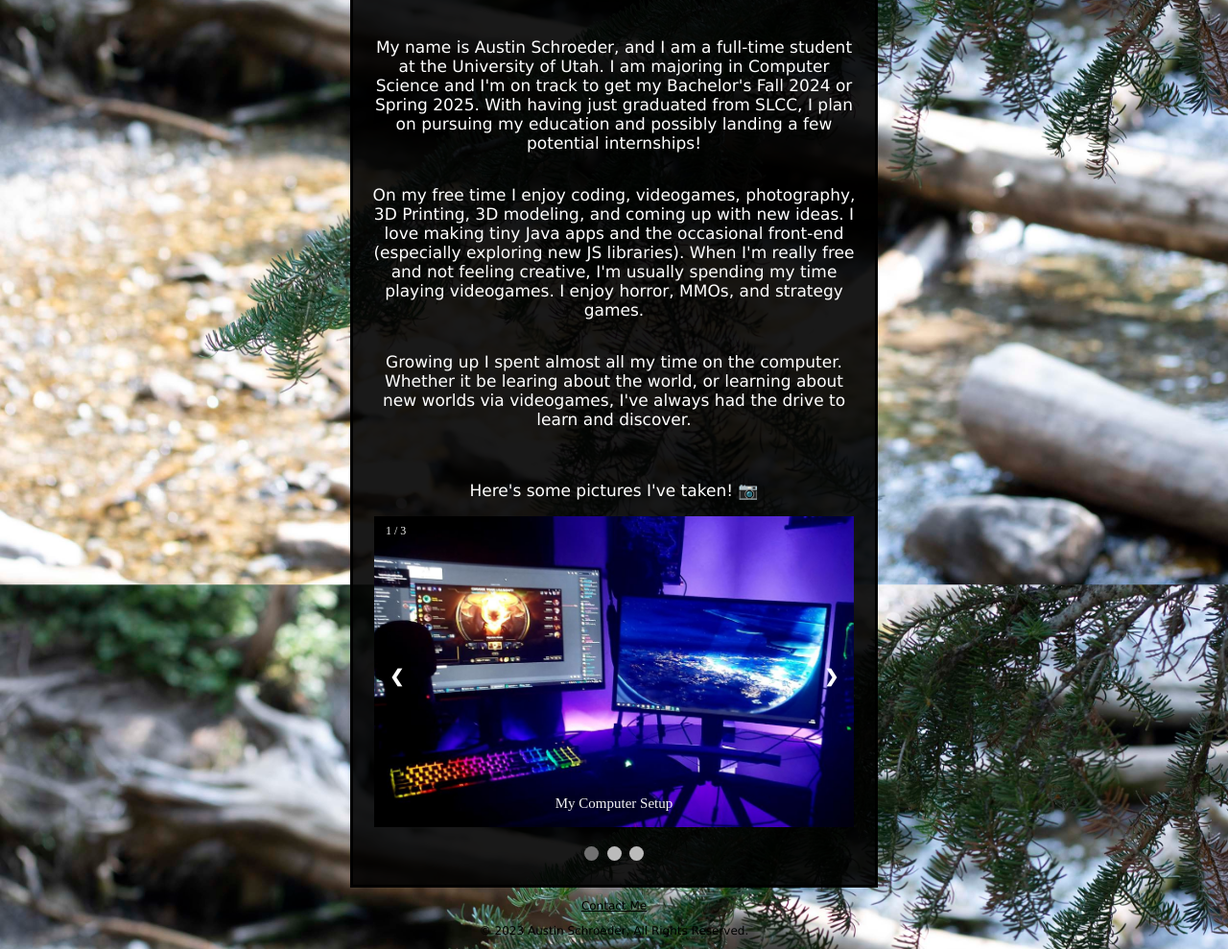
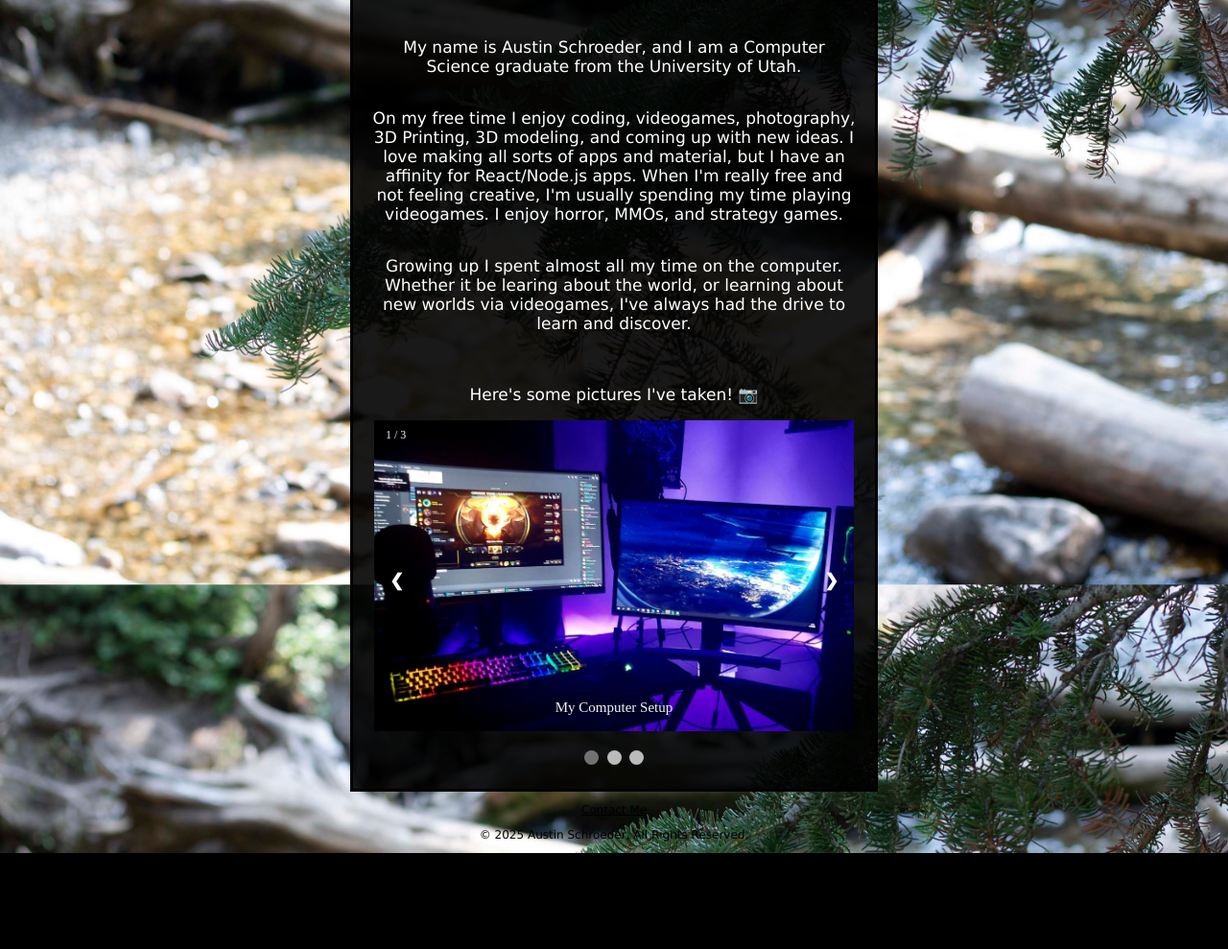
Before and after one commit to Thorskii/Old-Portfolio, a plain HTML site: page index.html in a window 1280 px wide. Shown: the part 244-1233 px from the top of the page at 96% size. After the commit the page ends 1133 px from the top, so only its background shows below. Drawn offline with Linux system fonts and the light colour scheme.

Commit message:
Updated to 2025

```diff
--- a/index.html
+++ b/index.html
@@ -11,8 +11,8 @@
     <col>
     <section>
         <h2>Welcome to my domain!</h2>
-        <p>My name is Austin Schroeder, and I am a full-time student at the University of Utah. I am majoring in Computer Science and I'm on track to get my Bachelor's Fall 2024 or Spring 2025. With having just graduated from SLCC, I plan on pursuing my education and possibly landing a few potential internships!</p>
-        <p>On my free time I enjoy coding, videogames, photography, 3D Printing, 3D modeling, and coming up with new ideas. I love making tiny Java apps and the occasional front-end (especially exploring new JS libraries). When I'm really free and not feeling creative, I'm usually spending my time playing videogames. I enjoy horror, MMOs, and strategy games.</p>
+        <p>My name is Austin Schroeder, and I am a Computer Science graduate from the University of Utah.</p>
+        <p>On my free time I enjoy coding, videogames, photography, 3D Printing, 3D modeling, and coming up with new ideas. I love making all sorts of apps and material, but I have an affinity for React/Node.js apps. When I'm really free and not feeling creative, I'm usually spending my time playing videogames. I enjoy horror, MMOs, and strategy games.</p>
         <p>Growing up I spent almost all my time on the computer. Whether it be learing about the world, or learning about new worlds via videogames, I've always had the drive to learn and discover.</p>
         <br>
         <p>Here's some pictures I've taken! &#128247</p>
@@ -46,8 +46,8 @@
     </col>
   </main>
   <footer>
-    <a href="mailto: utahsmile05@hotmail.com"><p>Contact Me</p></a>
-    <p>&#169 2023 Austin Schroeder, All Rights Reserved.</p>
+    <a href="mailto: austinschroeder0@outlook.com"><p>Contact Me</p></a>
+    <p>&#169 2025 Austin Schroeder, All Rights Reserved.</p>
   </footer>
 </body>
 
```
Also changed, not shown: aboutme.html (+1 -1 lines), projects.html (+2 -2 lines).
